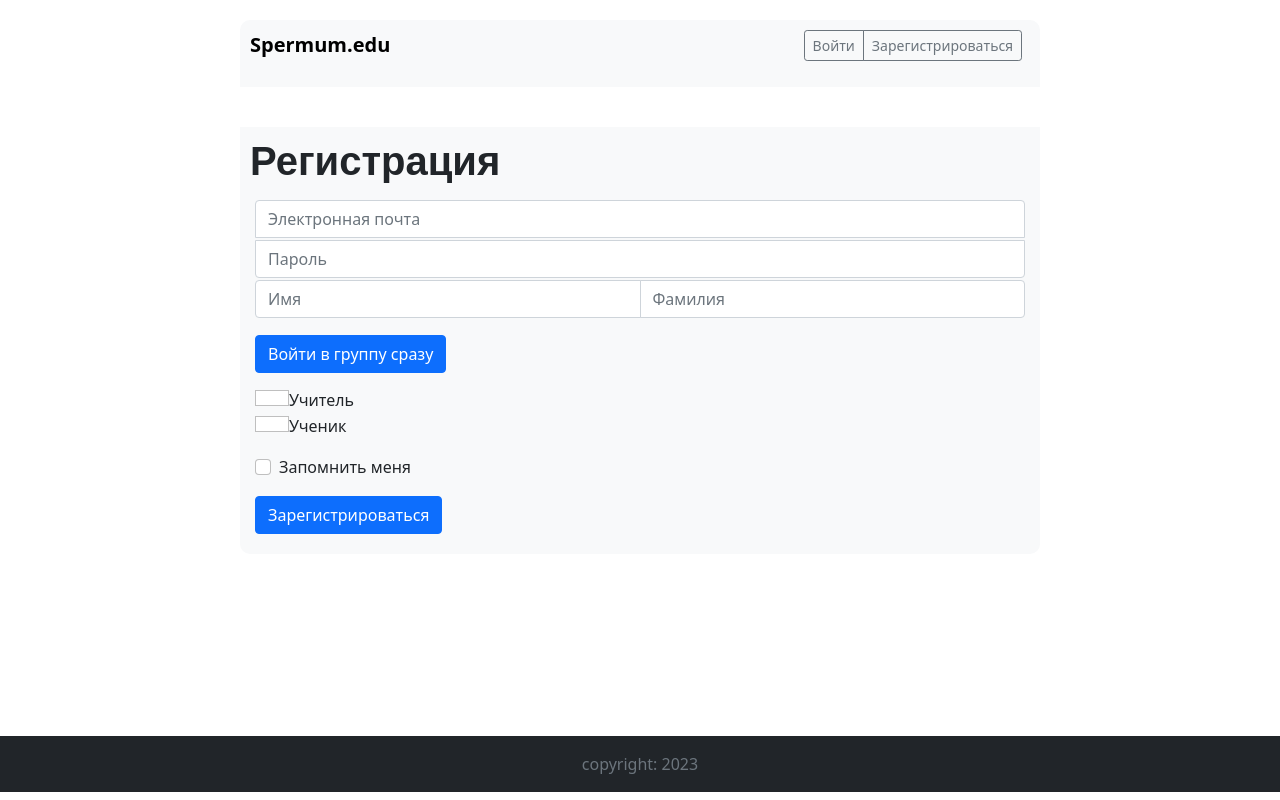
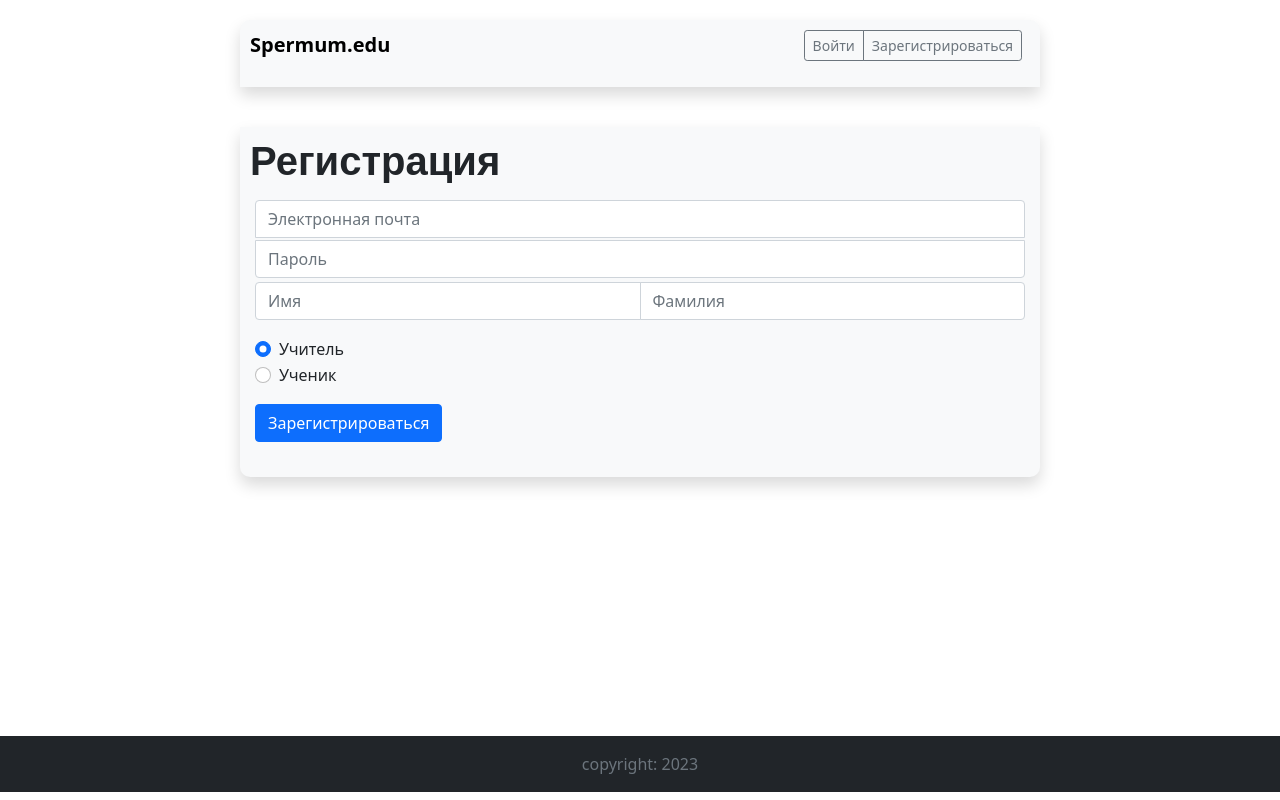
Before and after one commit to xtern0o/edu_boost_project, a Flask app: template templates/register.html in a window 1280 px wide. Run offline with Flask 3, Linux system fonts and the light colour scheme; the template is opened without the code that fills it: values that come from a table or form of the project are taken from there, others are empty.

Commit message:
regter is working but without groups

```diff
--- a/data/users.py
+++ b/data/users.py
@@ -1,6 +1,8 @@
 import sqlalchemy
 from sqlalchemy import orm
+from flask_login import UserMixin
 from werkzeug.security import generate_password_hash, check_password_hash
+
 from .db_session import SqlAlchemyBase
 
 
@@ -13,7 +15,7 @@
 )
 
 
-class Users(SqlAlchemyBase):
+class Users(SqlAlchemyBase, UserMixin):
     __tablename__ = 'users'
 
     # Поля таблица
--- a/forms/register_form.py
+++ b/forms/register_form.py
@@ -8,8 +8,6 @@
     first_name = StringField("Имя", validators=[DataRequired(), Length(min=2)])
     second_name = StringField("Фамилия", validators=[DataRequired(), Length(min=2)])
     invite_code = StringField("Пригласительный код")
-    user_type_teacher = RadioField("Учитель")
-    user_type_student = RadioField("Ученик")
     remember = BooleanField("Запомнить меня")
     password = PasswordField("Пароль", validators=[DataRequired(), Length(min=6)])
     submit = SubmitField("Зарегистрироваться")
--- a/main.py
+++ b/main.py
@@ -1,4 +1,4 @@
-from flask import Flask, render_template, redirect, flash, get_flashed_messages, url_for, abort, jsonify
+from flask import Flask, render_template, redirect, flash, get_flashed_messages, url_for, abort, jsonify, request
 from flask_login import LoginManager, login_user, current_user, login_required, logout_user
 
 from data import db_session
@@ -45,7 +45,7 @@
     return render_template("login.html", title="Авторизация", form=form)
 
 
-@app.route("/registration", methods=["POST", "GET"])
+@app.route("/register", methods=["POST", "GET"])
 def registration():
     form = RegisterForm()
     if form.validate_on_submit():
@@ -56,32 +56,43 @@
             first_name=form.first_name.data,
             second_name=form.second_name.data,
         )
-        if form.user_type_student:
+        teacher_type = request.form.get("teacher-button")
+        student_type = request.form.get("student-button")
+        if student_type:
             user.user_type = "student"
         else:
             user.user_type = "teacher"
         user.set_password(form.password.data)
+        db_sess.add(user)
         db_sess.commit()
-        login_user(user, remember=form.remember.data)
         return redirect("/profile")
     return render_template("register.html", title="Регистрация", form=form)
 
 
+@app.route('/chat', methods=['POST', 'GET'])
 @login_required
-@app.route('/chat', methods=['POST', 'GET'])
 def chat():
     form = ChatForm()
+    db_sess = db_session.create_session()
+    user = db_sess.query(Users).filter(Users.id == 1).first()
+    groups = user.groups
     if form.validate_on_submit():
         print(form.message.data)
-    return render_template('chat.html', title='Чат', form=form)
+    data = {
+        'groups': groups,
+        'first_group': groups[0]
+    }
+    return render_template('chat.html', title='Чат', form=form, **data)
+
 
 
 @app.route("/logout")
+@login_required
 def logout():
     logout_user()
-    return redirect("/")
+    return redirect("/login")
 
 
 if __name__ == '__main__':
-    db_session.global_init('db/spermum.db')
-    app.run()
+    db_session.global_init("db/spermum.db")
+    app.run(host="127.0.0.1", port=5000)
--- a/templates/base.html
+++ b/templates/base.html
@@ -12,7 +12,7 @@
 <body>
 <div class="wrapper">
     <header>
-        <div class="classic-container bg-light bottom-decoration">
+        <div class="shadow classic-container bg-light bottom-decoration">
             <div class="container-fluid">
 
             </div>
@@ -23,9 +23,9 @@
                 <div class="col">
                     <div class="d-grid gap-2 d-md-flex justify-content-md-end">
                         {% if current_user.is_authenticated %}
-                        <li class="nav-item dropdown">
-                            <a class="nav-link dropdown-toggle" href="#" role="button">
-                                {{ user.first_name }} {{ user.second_name }}
+                        <div class="dropdown">
+                            <a class="nav-link dropdown-toggle text-body-secondary" href="#" role="button" data-bs-toggle="dropdown" aria-expanded="false">
+                                {{ current_user.first_name }} {{ current_user.second_name }}
                             </a>
                             <ul class="dropdown-menu">
                                 <li><a class="dropdown-item" href="/profile">Личный кабинет</a></li>
@@ -35,13 +35,13 @@
                                 </li>
                                 <li><a class="dropdown-item" href="/logout">Выйти</a></li>
                             </ul>
-                        </li>
+                        </div>
                         {% else %}
                         <div class="btn-toolbar mb-3" role="toolbar">
                             <div class="btn-group me-2" role="group">
                                 <a type="button" class="btn btn-sm btn-outline-secondary" href="/login">Войти</a>
                                 <a type="button" class="btn btn-sm btn-outline-secondary"
-                                   href="/registration">Зарегистрироваться</a>
+                                   href="/register">Зарегистрироваться</a>
                             </div>
                         </div>
                         {% endif %}
@@ -52,7 +52,7 @@
     </header>
 
     <main class="container-fluid flex-grow-1 content">
-        <div class="classic-container bg-light upper-decoration">
+        <div class="shadow classic-container bg-light upper-decoration">
             {% block content %}
 
             {% endblock %}
--- a/templates/register.html
+++ b/templates/register.html
@@ -5,49 +5,47 @@
     <form action="" method="post">
         {{ form.hidden_tag() }}
         <div class="form-group">
-        {{ form.email(class="form-control bottom-decoration form-child", placeholder=form.email.label.text) }}
+            {{ form.email(class="form-control form-child bottom-decoration", placeholder=form.email.label.text) }}
             {% for error in form.email.errors %}
                 <p class="alert alert-danger align-center" role="alert">
                     {{ error }}
                 </p>
             {% endfor %}
-        {{ form.password(class="form-control upper-decoration", placeholder=form.password.label.text) }}
+            {{ form.password(class="form-control form-child upper-decoration", placeholder=form.password.label.text) }}
             <div class="input-group">
                 {{ form.first_name(class="form-control form-child", placeholder=form.first_name.label.text) }}
                 {{ form.second_name(class="form-control form-child", placeholder=form.second_name.label.text) }}
             </div>
         </div>
         <div class="form-group">
+            <div class="form-check">
+                <input type="radio" class="form-check-input" name="teacher-button" id="teacher-button"
+                       onclick="switchRadioChoiceToTeacher()" checked>
+                <label for="teacher-button" class="form-check-label">Учитель</label>
+            </div>
+            <div class="form-check">
+                <input type="radio" class="form-check-input" name="student-button" id="student-button"
+                       onclick="switchRadioChoiceToStudent()">
+                <label for="student-button" class="form-check-label">Ученик</label>
+            </div>
+        </div>
+        <div class="form-group" id="enter-code" hidden>
             <div>
-            <a class="btn btn-primary" data-bs-toggle="collapse" href="#inviteCollapse" role="button"
+                <a class="btn btn-outline-secondary" data-bs-toggle="collapse" href="#inviteCollapse" role="button"
                    aria-expanded="false" aria-controls="inviteCollapse">
-                Войти в группу сразу
+                    Вступить в группу по пригласительному коду
                 </a>
             </div>
-        <div class="collapse" id="inviteCollapse">
+            <div class="collapse form-group" id="inviteCollapse">
                 <div class="card card-body">
-                {{ form.invite_code(class="form-control bottom-decoration form-child", placeholder=form.invite_code.label.text) }}
+                    {{ form.invite_code(class="form-control form-child", placeholder=form.invite_code.label.text) }}
                 </div>
             </div>
         </div>
         <div class="form-group">
-        <div class="form-check">
-            {{ form.user_type_teacher(class="form-check-input form-child") }}
-            {{ form.user_type_teacher.label }}
-        </div>
-        <div class="form-check">
-            {{ form.user_type_student(class="form-check-input form-child") }}
-            {{ form.user_type_student.label }}
-        </div>
+            {{ form.submit(class="btn btn-primary") }}
         </div>
         <div class="form-group">
-        <div class="form-check">
-            {{ form.remember(class="form-check-input") }}
-            {{ form.remember.label(class="form-check-label") }}
-        </div>
-    </div>
-    <div class="form-group">
-        {{ form.submit(class="btn btn-primary") }}
             {% if message %}
                 <div class="alert alert-dark form-child">
                     {{ message }}
@@ -55,4 +53,22 @@
             {% endif %}
         </div>
     </form>
+    <script defer>
+        var teacher_button = document.getElementById('teacher-button');
+        var student_button = document.getElementById('student-button');
+        var enter_code_pole = document.getElementById('enter-code');
+
+        function switchRadioChoiceToTeacher() {
+            teacher_button.checked = true;
+            student_button.checked = false;
+            enter_code_pole.hidden = true;
+        };
+
+        function switchRadioChoiceToStudent() {
+            teacher_button.checked = false;
+            student_button.checked = true;
+            enter_code_pole.hidden = false;
+        };
+
+    </script>
 {% endblock %}
```
Also changed, not shown: templates/chat.html (+52 -7 lines), db/spermum.db. Lines whose indentation alone changed are shown as unchanged.
